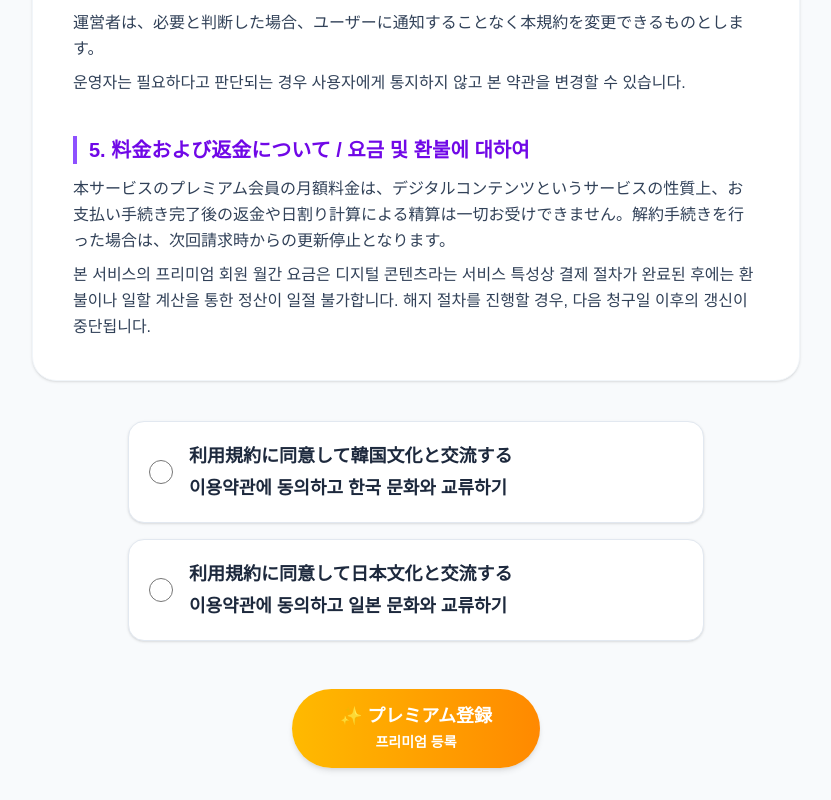
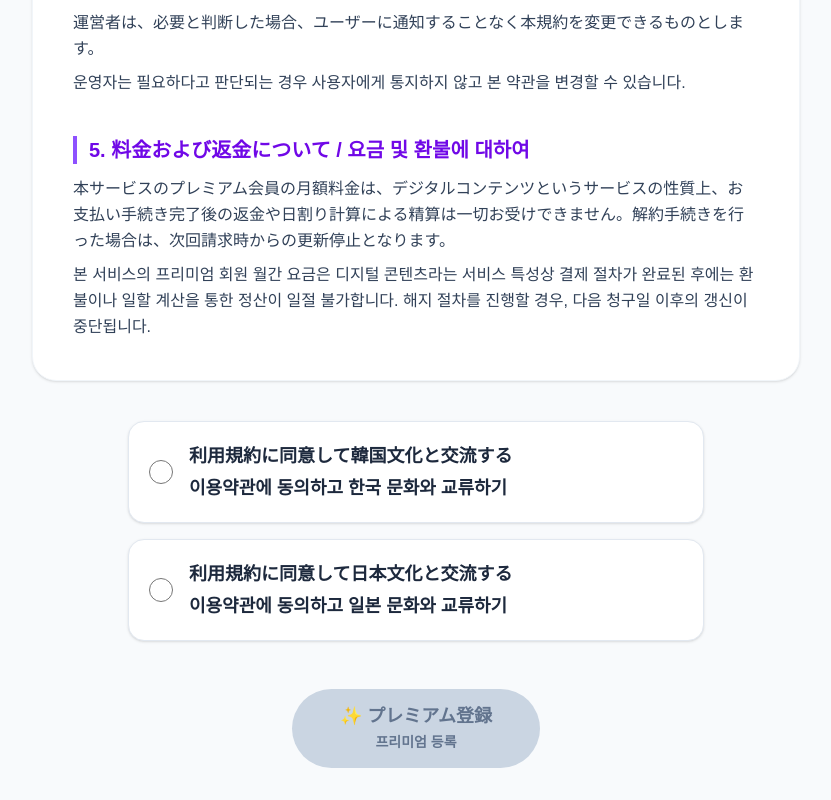
Before and after one commit to pen-pal-mvp/pen-pal-mvp, a Next.js app: page /terms in a window 1280 px wide. Shown: the part 1318-2118 px from the top of the page, without its empty margins (224-1055 px from the left). Built offline with nearby package versions, Linux system fonts and the light colour scheme.

Commit message:
利用規約画面のプレミアム登録ボタンをラジオボタン選択後に有効化するよう修正

```diff
--- a/app/terms/page.tsx
+++ b/app/terms/page.tsx
@@ -1,6 +1,12 @@
+'use client'
+
 import Link from 'next/link'
+import { useState } from 'react'
 
 export default function TermsPage() {
+  // ★ ラジオボタンが選択されたかどうかを判定する状態
+  const [isAgreed, setIsAgreed] = useState(false)
+
   return (
     <div className="min-h-screen bg-slate-50 p-6 md:p-8 font-sans text-slate-800">
       <div className="max-w-3xl mx-auto space-y-8">
@@ -95,7 +101,12 @@ export default function TermsPage() {
         {/* 文化交流の同意選択エリア */}
         <div className="flex flex-col gap-4 items-center justify-center pt-2">
           <label className="flex items-center gap-4 cursor-pointer p-5 bg-white border border-slate-200 rounded-2xl hover:border-violet-300 hover:bg-violet-50 transition-all w-full max-w-xl shadow-sm">
-            <input type="radio" name="agreement_culture" className="w-6 h-6 accent-violet-600 shrink-0 cursor-pointer" />
+            <input
+              type="radio"
+              name="agreement_culture"
+              className="w-6 h-6 accent-violet-600 shrink-0 cursor-pointer"
+              onChange={() => setIsAgreed(true)} // ★ 選択されたら状態をtrueにする
+            />
             <div className="flex flex-col">
               <span className="font-bold text-slate-800 text-base sm:text-lg">利用規約に同意して韓国文化と交流する</span>
               <span className="font-bold text-slate-800 text-base sm:text-lg mt-1">이용약관에 동의하고 한국 문화와 교류하기</span>
@@ -103,7 +114,12 @@ export default function TermsPage() {
           </label>
 
           <label className="flex items-center gap-4 cursor-pointer p-5 bg-white border border-slate-200 rounded-2xl hover:border-violet-300 hover:bg-violet-50 transition-all w-full max-w-xl shadow-sm">
-            <input type="radio" name="agreement_culture" className="w-6 h-6 accent-violet-600 shrink-0 cursor-pointer" />
+            <input
+              type="radio"
+              name="agreement_culture"
+              className="w-6 h-6 accent-violet-600 shrink-0 cursor-pointer"
+              onChange={() => setIsAgreed(true)} // ★ 選択されたら状態をtrueにする
+            />
             <div className="flex flex-col">
               <span className="font-bold text-slate-800 text-base sm:text-lg">利用規約に同意して日本文化と交流する</span>
               <span className="font-bold text-slate-800 text-base sm:text-lg mt-1">이용약관에 동의하고 일본 문화와 교류하기</span>
@@ -113,10 +129,19 @@ export default function TermsPage() {
 
         {/* 下部アクション */}
         <div className="flex justify-center pt-4">
-          <Link href="/premium" className="w-full sm:w-auto px-12 py-4 bg-gradient-to-r from-amber-400 to-orange-400 hover:from-amber-500 hover:to-orange-500 text-white rounded-full font-bold text-lg shadow-md hover:shadow-lg transition-all flex flex-col items-center justify-center gap-1 leading-tight">
-            <span>✨ プレミアム登録</span>
-            <span className="text-sm">프리미엄 등록</span>
-          </Link>
+          {isAgreed ? (
+            // ★ チェックされている場合：本来のリンクボタンを表示
+            <Link href="/premium" className="w-full sm:w-auto px-12 py-4 bg-gradient-to-r from-amber-400 to-orange-400 hover:from-amber-500 hover:to-orange-500 text-white rounded-full font-bold text-lg shadow-md hover:shadow-lg transition-all flex flex-col items-center justify-center gap-1 leading-tight">
+              <span>✨ プレミアム登録</span>
+              <span className="text-sm">프리미엄 등록</span>
+            </Link>
+          ) : (
+            // ★ チェックされていない場合：押せないグレーのボタンを表示
+            <button disabled className="w-full sm:w-auto px-12 py-4 bg-slate-300 text-slate-500 cursor-not-allowed rounded-full font-bold text-lg transition-all flex flex-col items-center justify-center gap-1 leading-tight">
+              <span>✨ プレミアム登録</span>
+              <span className="text-sm">프리미엄 등록</span>
+            </button>
+          )}
         </div>
 
       </div>
```
